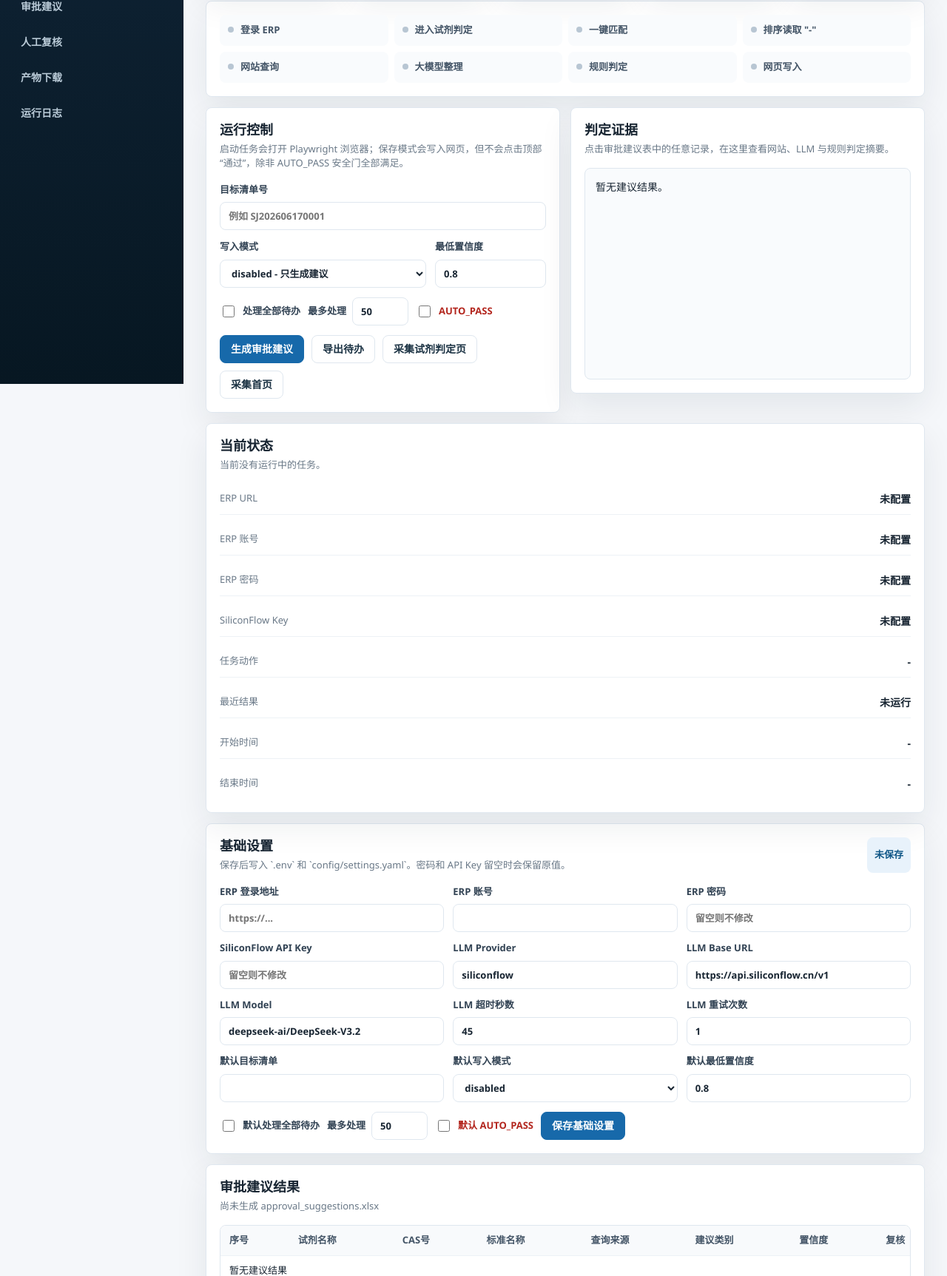
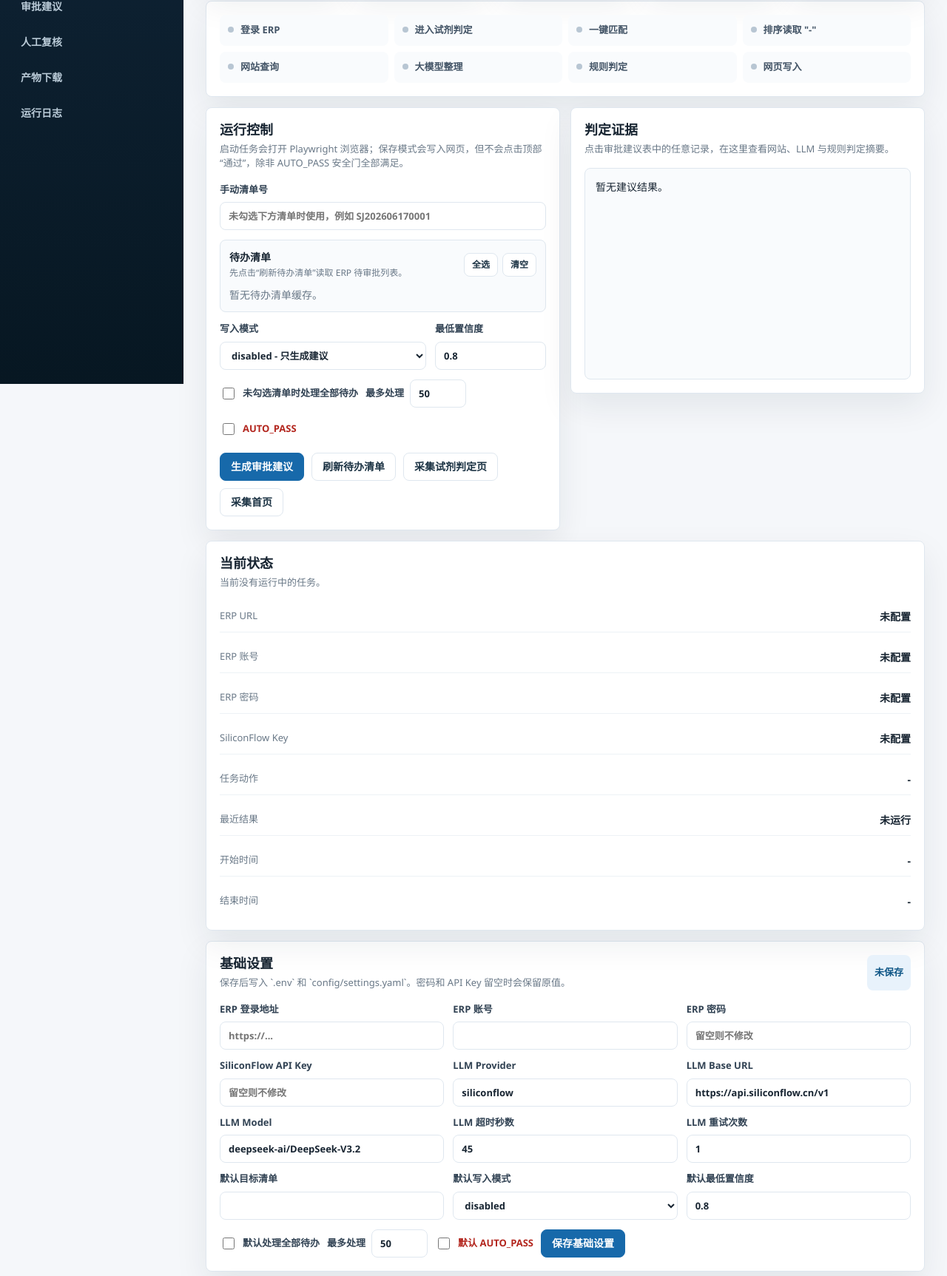
Before and after one commit to Jacky0725/erp_approval_bot, a FastAPI app: page / in a window 1280 px wide. Shown: the part 281-2006 px from the top of the page at 74% size. Run offline with FastAPI, Linux system fonts and the light colour scheme.

Commit message:
Add todo picker and run result health

```diff
--- a/src/reagent_page.py
+++ b/src/reagent_page.py
@@ -32,6 +32,7 @@ class ReagentPageMixin:
 
         tasks = self.read_todo_tasks(page)
         output_path = self._log_dir() / "todo_tasks.xlsx"
+        json_path = self._log_dir() / "todo_tasks.json"
 
         if tasks:
             print(f"Found {len(tasks)} todo task(s):")
@@ -41,7 +42,9 @@ class ReagentPageMixin:
             print("No todo tasks found.")
 
         output_path = self.write_excel_with_fallback(pd.DataFrame(tasks, columns=self.todo_columns()), output_path)
+        json_path.write_text(pd.DataFrame(tasks, columns=self.todo_columns()).to_json(orient="records", force_ascii=False, indent=2), encoding="utf-8")
         print(f"Saved todo tasks: {output_path}")
+        print(f"Saved todo tasks JSON: {json_path}")
 
     def read_todo_tasks(self, page: Page) -> list[dict[str, str]]:
         return page.evaluate(
--- a/src/static/dashboard.css
+++ b/src/static/dashboard.css
@@ -430,6 +430,16 @@ select:focus {
   gap: 10px;
 }
 
+.button-row.compact {
+  gap: 6px;
+}
+
+.button-row.compact button {
+  height: 32px;
+  padding: 0 10px;
+  font-size: 12px;
+}
+
 .check,
 .inline-field {
   display: flex;
@@ -445,6 +455,84 @@ select:focus {
 
 .danger-check {
   color: var(--red);
+}
+
+.todo-picker {
+  display: grid;
+  gap: 10px;
+  padding: 12px;
+  border: 1px solid var(--line);
+  border-radius: 8px;
+  background: var(--panel-soft);
+}
+
+.todo-picker-head {
+  display: flex;
+  justify-content: space-between;
+  align-items: center;
+  gap: 12px;
+}
+
+.todo-picker-head strong,
+.todo-picker-head span {
+  display: block;
+}
+
+.todo-picker-head span {
+  margin-top: 2px;
+  color: var(--muted);
+  font-size: 12px;
+}
+
+.todo-list-picker {
+  display: grid;
+  grid-template-columns: repeat(2, minmax(0, 1fr));
+  gap: 8px;
+  max-height: 180px;
+  overflow: auto;
+}
+
+.todo-list-picker p {
+  grid-column: 1 / -1;
+  color: var(--muted);
+}
+
+.todo-option {
+  display: flex;
+  grid-template-columns: none;
+  align-items: flex-start;
+  gap: 9px;
+  min-height: 48px;
+  padding: 9px 10px;
+  border: 1px solid var(--line);
+  border-radius: 8px;
+  background: #fff;
+}
+
+.todo-option input {
+  width: 16px;
+  height: 16px;
+  margin-top: 3px;
+}
+
+.todo-option span,
+.todo-option strong,
+.todo-option em {
+  display: block;
+  min-width: 0;
+}
+
+.todo-option strong {
+  color: var(--ink);
+  font-size: 13px;
+}
+
+.todo-option em {
+  margin-top: 2px;
+  color: var(--muted);
+  font-size: 12px;
+  font-style: normal;
+  overflow-wrap: anywhere;
 }
 
 .review-tools {
@@ -697,4 +785,8 @@ pre {
   .timeline {
     grid-template-columns: 1fr 1fr;
   }
+
+  .todo-list-picker {
+    grid-template-columns: 1fr;
+  }
 }
--- a/src/templates/dashboard.html
+++ b/src/templates/dashboard.html
@@ -84,10 +84,26 @@
           </div>
         </div>
         <form id="runForm">
+          <input type="hidden" name="target_list_numbers" value="">
           <label>
-            目标清单号
-            <input name="target_list_number" value="{{ runtime.target_list_number }}" placeholder="例如 SJ202606170001">
+            手动清单号
+            <input name="target_list_number" value="{{ runtime.target_list_number }}" placeholder="未勾选下方清单时使用，例如 SJ202606170001">
           </label>
+          <div class="todo-picker">
+            <div class="todo-picker-head">
+              <div>
+                <strong>待办清单</strong>
+                <span id="todoMeta">先点击“刷新待办清单”读取 ERP 待审批列表。</span>
+              </div>
+              <div class="button-row compact">
+                <button type="button" id="selectAllTodos">全选</button>
+                <button type="button" id="clearTodos">清空</button>
+              </div>
+            </div>
+            <div id="todoListPicker" class="todo-list-picker">
+              <p>暂无待办清单缓存。</p>
+            </div>
+          </div>
           <div class="form-row">
             <label>
               写入模式
@@ -106,13 +122,13 @@
             </label>
           </div>
           <div class="switches">
-            <label class="check"><input type="checkbox" name="process_all_todos" value="true"> 处理全部待办</label>
+            <label class="check"><input type="checkbox" name="process_all_todos" value="true"> 未勾选清单时处理全部待办</label>
             <label class="inline-field">最多处理 <input class="small-input" name="process_all_todos_max" value="50"></label>
             <label class="check danger-check"><input type="checkbox" name="auto_pass" value="true"> AUTO_PASS</label>
           </div>
           <div class="button-row">
             <button type="button" data-action="suggestions" class="primary">生成审批建议</button>
-            <button type="button" data-action="todo_export">导出待办</button>
+            <button type="button" data-action="todo_export">刷新待办清单</button>
             <button type="button" data-action="judgement_capture">采集试剂判定页</button>
             <button type="button" data-action="debug_capture">采集首页</button>
           </div>
@@ -289,6 +305,10 @@
       listNumber: "",
       sortDirection: "desc",
     };
+    const todoState = {
+      selected: new Set(),
+      tasks: [],
+    };
 
     function setSelectValue(form, name, value) {
       const field = form.querySelector(`[name="${name}"]`);
@@ -311,6 +331,7 @@
       button.addEventListener("click", async () => {
         const data = new FormData(runForm);
         data.set("action", button.dataset.action);
+        data.set("target_list_numbers", selectedTodoNumbers().join(","));
         const response = await fetch("/api/run", { method: "POST", body: data });
         const payload = await response.json();
         await refreshStatus();
@@ -318,6 +339,16 @@
           alert(payload.message || payload.detail || "任务未启动");
         }
       });
+    });
+
+    document.querySelector("#selectAllTodos").addEventListener("click", () => {
+      todoState.selected = new Set(todoState.tasks.map((task) => task.list_number).filter(Boolean));
+      renderTodoTasks({ tasks: todoState.tasks, exists: todoState.tasks.length > 0 });
+    });
+
+    document.querySelector("#clearTodos").addEventListener("click", () => {
+      todoState.selected.clear();
+      renderTodoTasks({ tasks: todoState.tasks, exists: todoState.tasks.length > 0 });
     });
 
     settingsForm.addEventListener("submit", async (event) => {
@@ -423,6 +454,47 @@
       renderReviewRows();
     }
 
+    function selectedTodoNumbers() {
+      return Array.from(document.querySelectorAll('input[name="todo_list_number"]:checked'))
+        .map((input) => input.value)
+        .filter(Boolean);
+    }
+
+    function renderTodoTasks(todoTasks) {
+      const holder = document.querySelector("#todoListPicker");
+      const meta = document.querySelector("#todoMeta");
+      const tasks = todoTasks.tasks || [];
+      todoState.tasks = tasks;
+      meta.textContent = todoTasks.exists
+        ? `共 ${safe(todoTasks.rows, tasks.length)} 条；最近刷新：${safe(todoTasks.modified)}`
+        : "先点击“刷新待办清单”读取 ERP 待审批列表。";
+      holder.innerHTML = "";
+      if (!tasks.length) {
+        holder.innerHTML = "<p>暂无待办清单缓存。</p>";
+        return;
+      }
+      tasks.forEach((task) => {
+        const listNumber = task.list_number || "";
+        const label = document.createElement("label");
+        label.className = "todo-option";
+        label.innerHTML = `
+          <input type="checkbox" name="todo_list_number" value="${escapeHtml(listNumber)}" ${todoState.selected.has(listNumber) ? "checked" : ""}>
+          <span>
+            <strong>${escapeHtml(listNumber)}</strong>
+            <em>${escapeHtml(task.customer_name)} ${escapeHtml(task.applicant)}</em>
+          </span>
+        `;
+        label.querySelector("input").addEventListener("change", (event) => {
+          if (event.target.checked) {
+            todoState.selected.add(listNumber);
+          } else {
+            todoState.selected.delete(listNumber);
+          }
+        });
+        holder.appendChild(label);
+      });
+    }
+
     function updateReviewListFilter(listNumbers) {
       const filter = document.querySelector("#reviewListFilter");
       const current = reviewState.listNumber;
@@ -519,6 +591,7 @@
       const runtime = data.runtime || {};
       const approval = data.approval || {};
       const reviewQueue = data.review_queue || {};
+      const todoTasks = data.todo_tasks || {};
 
       document.querySelector("#runBadge").textContent = status.running ? "运行中" : (status.success === false ? "失败" : (status.success === true ? "成功" : "空闲"));
       document.querySelector("#runBadge").className = status.running ? "badge running" : (status.success === false ? "badge failed" : (status.success === true ? "badge succeeded" : "badge"));
@@ -535,7 +608,8 @@
       document.querySelector("#autoPassText").textContent = safe(runtime.auto_pass);
       document.querySelector("#writeModeText").textContent = safe(runtime.approval_write_mode);
       document.querySelector("#processScopeText").textContent = runtime.process_all_todos === "true" ? "全部待办" : "指定/首条";
-      document.querySelector("#targetList").textContent = safe(runtime.target_list_number);
+      const selectedLists = selectedTodoNumbers();
+      document.querySelector("#targetList").textContent = selectedLists.length ? `${selectedLists.length} 个清单` : safe(runtime.target_list_number);
       document.querySelector("#llmModel").textContent = safe(runtime.llm_model);
       document.querySelector("#suggestionRows").textContent = safe(approval.rows, "0");
       document.querySelector("#manualReview").textContent = safe(reviewQueue.pending, "0");
@@ -545,6 +619,7 @@
       renderTags(approval.categories || {});
       renderSuggestions(approval.preview || []);
       renderReviewQueue(reviewQueue);
+      renderTodoTasks(todoTasks);
       renderWorkflow(status.workflow || {});
       renderArtifacts(data.artifacts || []);
       document.querySelector("#logBox").textContent = (status.log_tail || []).join("\n") || "等待任务输出...";
--- a/src/web_app.py
+++ b/src/web_app.py
@@ -16,6 +16,7 @@ from web_runner import (
     review_queue_summary,
     runtime_config_snapshot,
     save_runtime_config,
+    todo_tasks_summary,
 )
 
 
@@ -39,6 +40,7 @@ def dashboard(request: Request) -> HTMLResponse:
             "approval": approval_summary(),
             "artifacts": artifact_summary(),
             "review_queue": review_queue_summary(),
+            "todo_tasks": todo_tasks_summary(),
         },
     )
 
@@ -52,6 +54,7 @@ def api_status() -> JSONResponse:
             "approval": approval_summary(),
             "artifacts": artifact_summary(),
             "review_queue": review_queue_summary(),
+            "todo_tasks": todo_tasks_summary(),
         }
     )
 
@@ -62,6 +65,7 @@ def api_settings(
     erp_username: Annotated[str, Form()] = "",
     erp_password: Annotated[str, Form()] = "",
     target_list_number: Annotated[str, Form()] = "",
+    target_list_numbers: Annotated[str, Form()] = "",
     process_all_todos: Annotated[str, Form()] = "",
     process_all_todos_max: Annotated[str, Form()] = "50",
     approval_write_mode: Annotated[str, Form()] = "disabled",
@@ -115,6 +119,7 @@ def api_run(
 
     options = {
         "TARGET_LIST_NUMBER": target_list_number.strip(),
+        "TARGET_LIST_NUMBERS": target_list_numbers.strip(),
         "PROCESS_ALL_TODOS": normalize_checkbox(process_all_todos),
         "PROCESS_ALL_TODOS_MAX": process_all_todos_max.strip() or "50",
         "APPROVAL_WRITE_MODE": approval_write_mode.strip() or "disabled",
```
Also changed, not shown: src/approval_flow.py (+46 -5 lines), src/web_runner.py (+88 -5 lines), tests/test_web_runner_workflow.py (+11 -1 lines).
